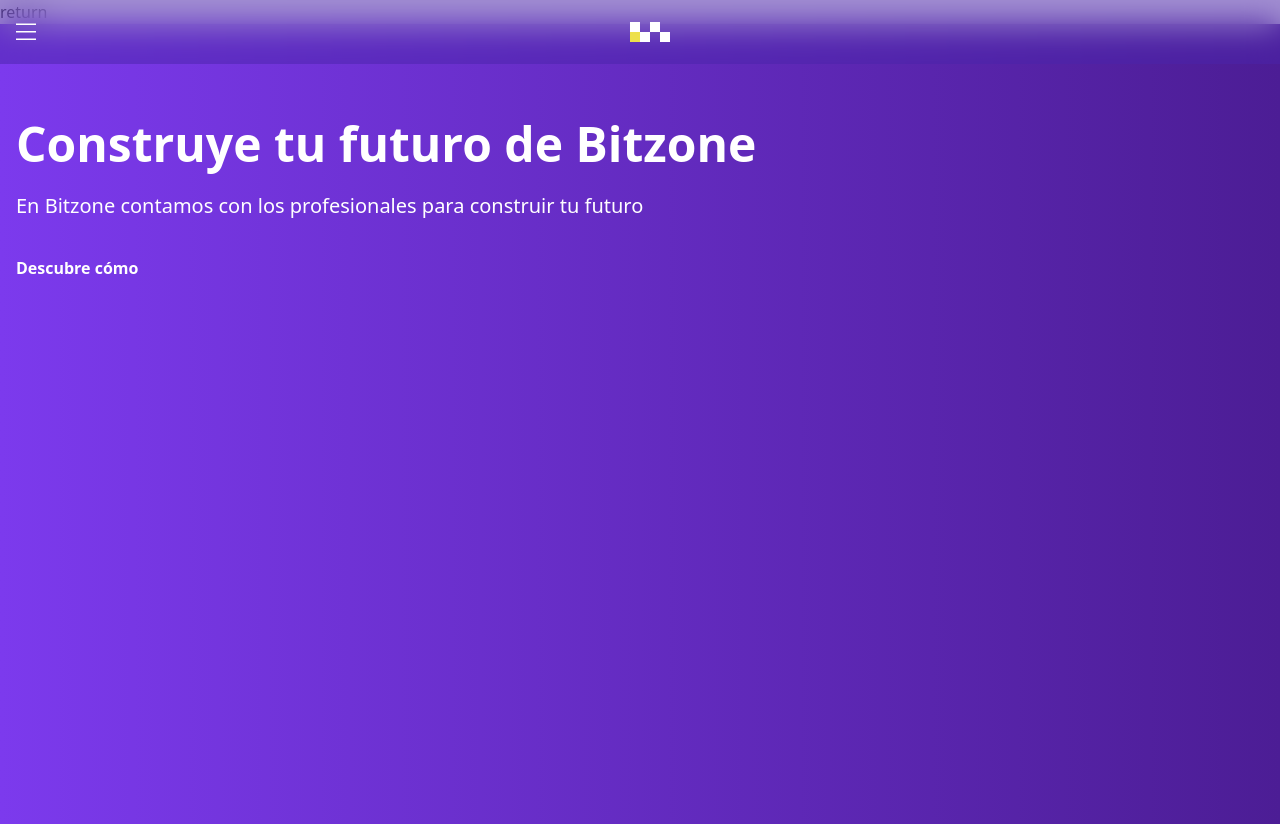
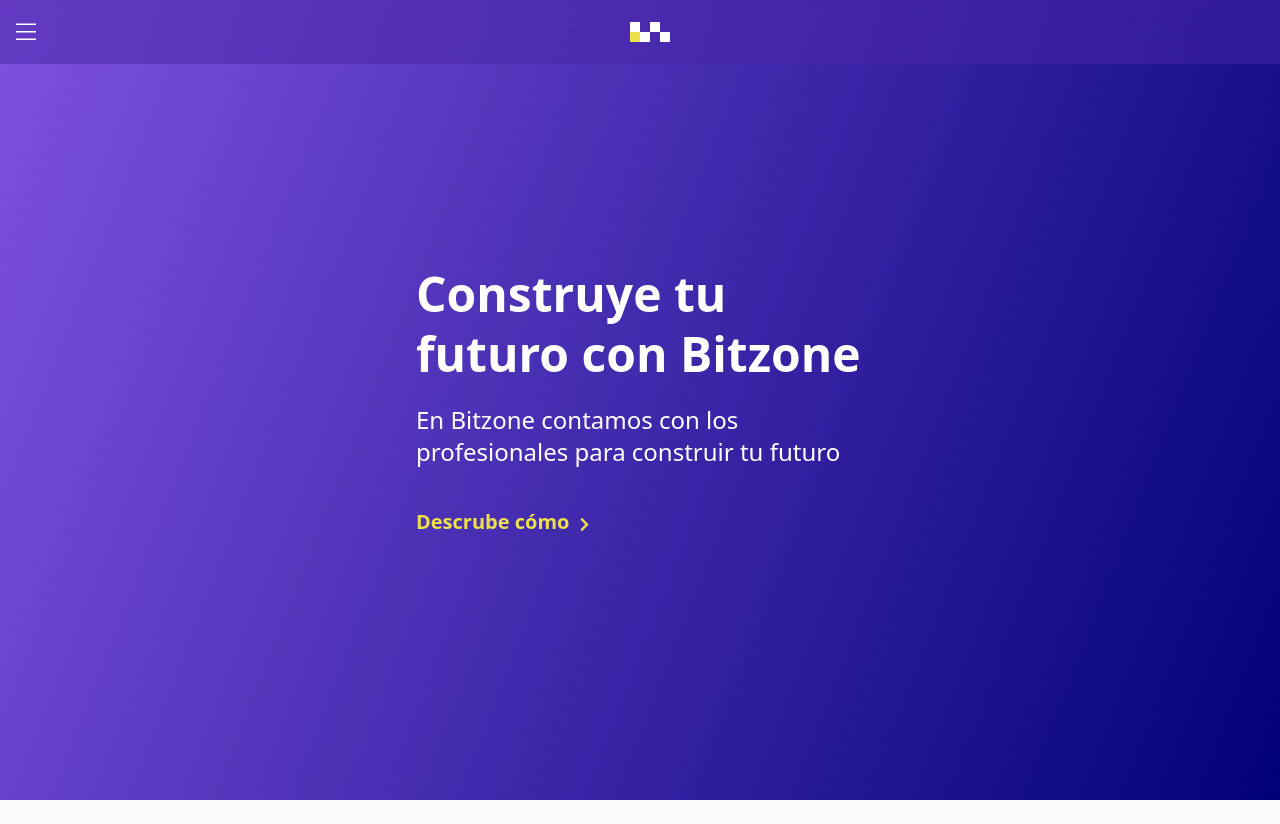
Before and after one commit to Bitzone-lab/bitzone-website, a Next.js app: page / in a window 1280 px wide. After the commit the page ends 800 px from the top, so only its background shows below. Built offline with nearby package versions, Linux system fonts and the light colour scheme.

Commit message:
:lipstick: FEAT: header

```diff
--- /dev/null
+++ b/components/Icon/ArrowRight.tsx
@@ -0,0 +1,19 @@
+export default function SvgComponent(props: React.SVGProps<SVGSVGElement>) {
+    return (
+        <svg
+            width="1em"
+            height="1em"
+            viewBox="0 0 6 11"
+            fill="none"
+            xmlns="http://www.w3.org/2000/svg"
+            {...props}
+        >
+            <path
+                fillRule="evenodd"
+                clipRule="evenodd"
+                d="M6 5.5l-4.8 5L0 9.249 3.6 5.5 0 1.751 1.2.5l4.8 5z"
+                fill="#EDE04B"
+            />
+        </svg>
+    )
+}
--- a/components/Icon/index.tsx
+++ b/components/Icon/index.tsx
@@ -1,14 +1,21 @@
 import Hamburger from './Hamburger'
 import ArrowLeft from './ArrowLeft'
 import Close from './Close'
+import ArrowRight from './ArrowRight'
 
 export interface PropsIcon {
-    name: 'hamburger' | 'arrow-left' | 'close'
+    name: 'hamburger' | 'arrow-left' | 'close' | 'arrow-right'
     pointer?: boolean
     size?: number
+    className?: string
 }
 
-function Icon({ name, size, pointer, ...props }: PropsIcon) {
+export default function Icon({
+    name,
+    size = 15,
+    pointer = false,
+    ...props
+}: PropsIcon) {
     const style = {
         fontSize: `${size}px`,
         ...(pointer && { cursor: 'pointer' })
@@ -16,12 +23,6 @@
     if (name === 'hamburger') return <Hamburger {...props} style={style} />
     if (name === 'arrow-left') return <ArrowLeft {...props} style={style} />
     if (name === 'close') return <Close {...props} style={style} />
+    if (name === 'arrow-right') return <ArrowRight {...props} style={style} />
     return null
 }
-
-Icon.deafultProps = {
-    size: 15,
-    pointer: false
-}
-
-export default Icon
--- a/pages/index.tsx
+++ b/pages/index.tsx
@@ -5,7 +5,7 @@
     return (
         <>
             <Navbar />
-            return <Header />
+            <Header />
         </>
     )
 }
--- a/sections/home/Header.tsx
+++ b/sections/home/Header.tsx
@@ -1,18 +1,29 @@
-import * as React from 'react'
+import Icon from '../../components/Icon'
 
 export default function Header() {
     return (
-        <header className="h-screen w-full flex flex-col p-4 pt-24 bg-gradient-to-r from-purple-600 to-purple-900 text-white">
-            <h1 className="text-5xl mb-6 font-bold">
-                Construye tu futuro de Bitzone
-            </h1>
-            <p className="mb-9 text-xl">
-                En Bitzone contamos con los profesionales para construir tu
-                futuro
-            </p>
-            <a className="font-bold" href="#">
-                Descubre cómo
-            </a>
+        <header className="hero min-h-screen bg-linear-primary text-white">
+            <div className="hero-content text-neutral-content">
+                <div className="max-w-md">
+                    <h1 className="mb-5 text-5xl font-bold leading-tight">
+                        Construye tu futuro con Bitzone
+                    </h1>
+                    <p className="mb-10 text-2xl">
+                        En Bitzone contamos con los profesionales para construir
+                        tu futuro
+                    </p>
+                    <div className="flex items-center text-accent">
+                        <a className="text-xl font-bold" href="#">
+                            Descrube cómo
+                        </a>
+                        <Icon
+                            className="ml-2 mt-1"
+                            name="arrow-right"
+                            size={15}
+                        />
+                    </div>
+                </div>
+            </div>
         </header>
     )
 }
--- a/tailwind.config.js
+++ b/tailwind.config.js
@@ -18,7 +18,7 @@
                 'linear-accent':
                     'linear-gradient(165.74deg, rgba(183, 174, 8, 0.18) 0%, rgba(255, 255, 255, 0) 100%), linear-gradient(165.98deg, #FFFF7E 0%, #EDE04B 101.39%)',
                 'linear-primary':
-                    'linear-gradient(165.74deg, rgba(255, 255, 255, 0.18) 0%, rgba(255, 255, 255, 0) 100%), linear-gradient(165.98deg, #7F52DD 0%, #00007A 101.39%)',
+                    'linear-gradient(111.34deg, #7F52DD 0%, #00007A 100%)',
                 'linear-black':
                     'linear-gradient(165.46deg, rgba(255, 255, 255, 0.2) 0%, rgba(255, 255, 255, 0) 100.43%), linear-gradient(165.72deg, #2F2F2F 0%, #000000 100.04%)',
                 'linear-green':
```
